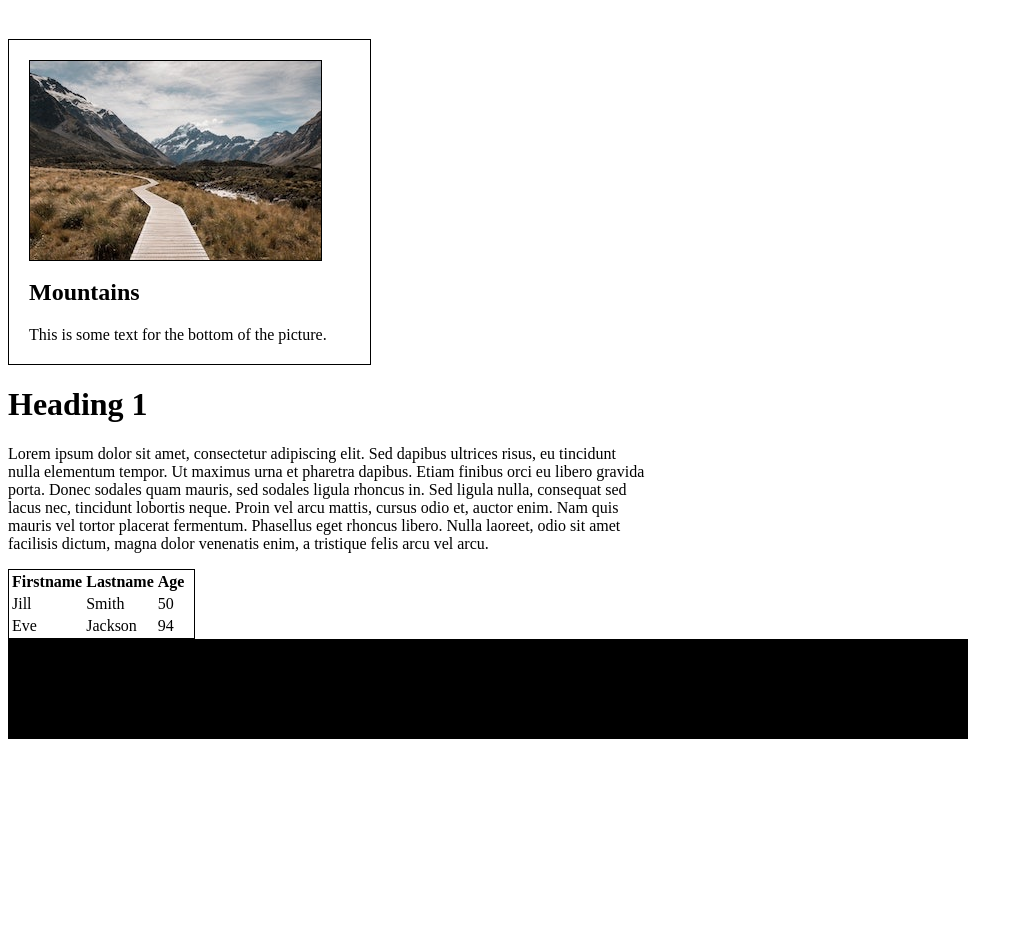
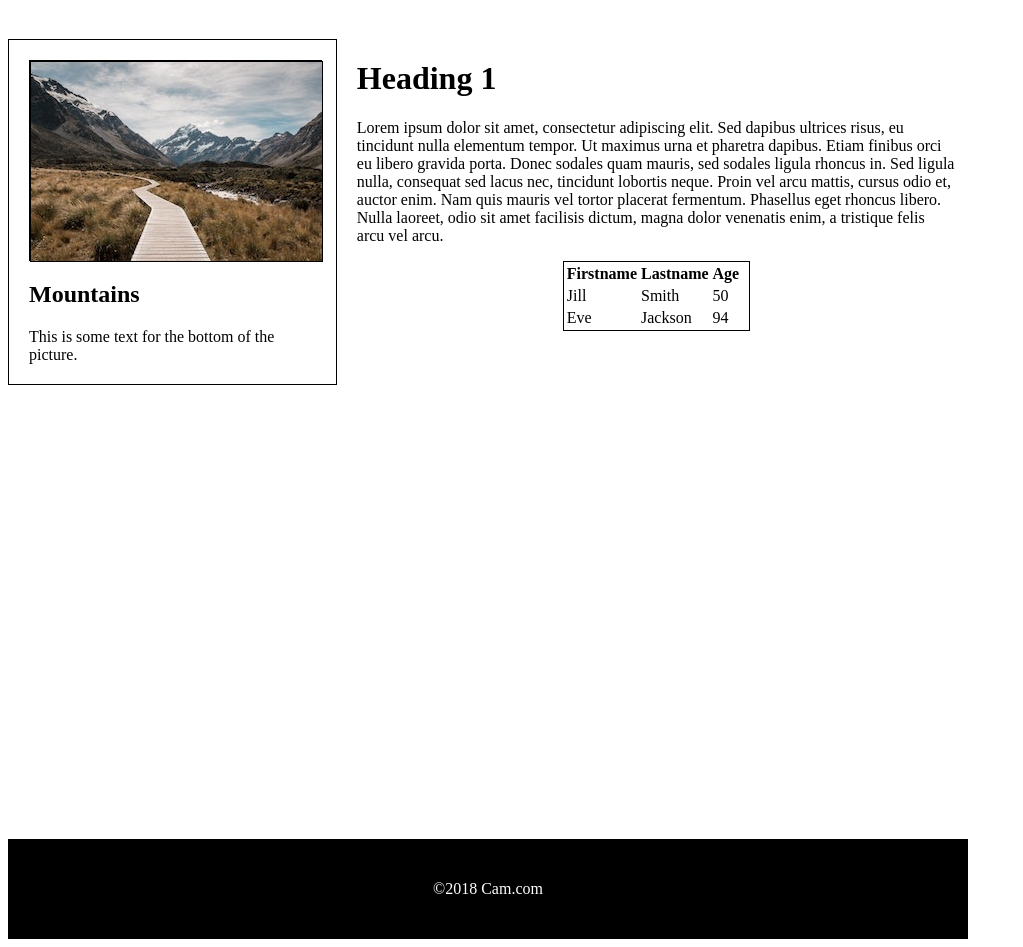
Before and after one commit to CamP24/ispracticalexam, a plain HTML site: page docs/about.html in a window 1280 px wide. Shown: the part 144-1091 px from the top of the page, without its empty margins (0-1023 px from the left). Before the commit the page ends 891 px from the top, so only its background shows below. Drawn offline with Linux system fonts and the light colour scheme.

Commit message:
Task: Created index and about pages Task: Created css

```diff
--- a/docs/about.html
+++ b/docs/about.html
@@ -9,7 +9,7 @@
 </head>
 
 <body>
-<div id="wrapper">
+<div id="wrapper" class="marginCenter">
     <div id="top">
         <div id="logo" class="floatLeft">
             <a href="index.html" height="145" widght="145"><img src="img/logo.jpg" alt="company logo"></a>
@@ -21,24 +21,23 @@
             </ul>
         </div>
     </div>
-    <div id="Mountains" class="border clearFix clearMargin sqrPadding">
-        <div id="picture" class="clearPadding clearMargin">
+    <div id="content" class="clearFix">
+        <div id="mountains" class="sqrPadding border floatLeft marginCenter">
+        <div id="picture" class="clearPadding clearMargin border">
             <img src="img/trail.jpg" height="199" width="291" class="border clearPadding">
         </div>
             <div id="caption" class="marginCenter">
                 <h2>Mountains</h2>
                 This is some text for the bottom of the picture.
             </div>
-    </div>
-
-    <div id="content" class="floatLeft">
-        <div class="floatLeft">
+        </div>
+        <div id="text" class="floatRight marginLeft">
         <h1 class="textLeft">Heading 1</h1>
         <p>Lorem ipsum dolor sit amet, consectetur adipiscing elit. Sed dapibus ultrices risus, eu tincidunt nulla elementum tempor. Ut maximus urna et pharetra dapibus. Etiam finibus orci eu libero gravida porta. Donec sodales quam mauris, sed sodales ligula rhoncus in. Sed ligula nulla, consequat sed lacus nec, tincidunt lobortis neque. Proin vel arcu mattis, cursus odio et, auctor enim. Nam quis mauris vel tortor placerat fermentum. Phasellus eget rhoncus libero. Nulla laoreet, odio sit amet facilisis dictum, magna dolor venenatis enim, a tristique felis arcu vel arcu.
         </p>
 
-        <div id="table" class="border clearPadding marginCenter">
-            <table>
+        <div id="table" class="border clearPadding centerTable">
+            <table class="marginCenter">
                 <th>Firstname</th>
                 <th>Lastname</th>
                 <th>Age</th>
@@ -54,10 +53,10 @@
                 </tr>
             </table>
         </div>
-    </div>
+        </div>
     </div>
 
-    <div id="footer" class="clearFix">
+    <div id="footer" class="clearFix marginCenter textCenter centerPadding">
         <span class ="alignCenter">&copy;2018 Cam.com</span>
     </div>
 </div>
--- a/docs/styles/stylesheet.css
+++ b/docs/styles/stylesheet.css
@@ -1,5 +1,6 @@
 #wrapper {
     width: 960px;
+    length: 1000px;
 }
 
 .floatLeft {
@@ -70,20 +71,57 @@
 
 #footer{
     background-color: black;
-    text-decoration-color: white;
+    color: white;
     height: 100px;
-}
-
-#Mountains {
-    width: 321px;
-    margin: 0px;
+    line-height: 100px;
 }
 
 #content {
-    width: 639px;
-    margin: 0;
+    width: 960px;
+    height: 800px;
 }
 
 #table {
     width: 185px;
 }
+
+#mountains {
+    width: 286.81px;
+}
+
+#text{
+    width: 598px;
+    float: left;
+}
+
+.marginRight {
+    margin-right: 20px;
+}
+
+.marginLeft {
+    margin-left: 20px;
+}
+
+#footer {
+    height: 100px;
+}
+
+.centerTable {
+    margin-left: 206px;
+    margin-right: 206px;
+}
+
+.centerCopy {
+    line-height: 100%;
+}
+
+.centerPadding {
+    padding-right: auto;
+    padding-top: auto;
+    padding-bottom: auto;
+    padding-left: auto;
+}
+
+.background {
+    background-image: url("img/jeep.jpg");
+}
```
Also changed, not shown: docs/index.html (+8 -8 lines), 1 other file.
